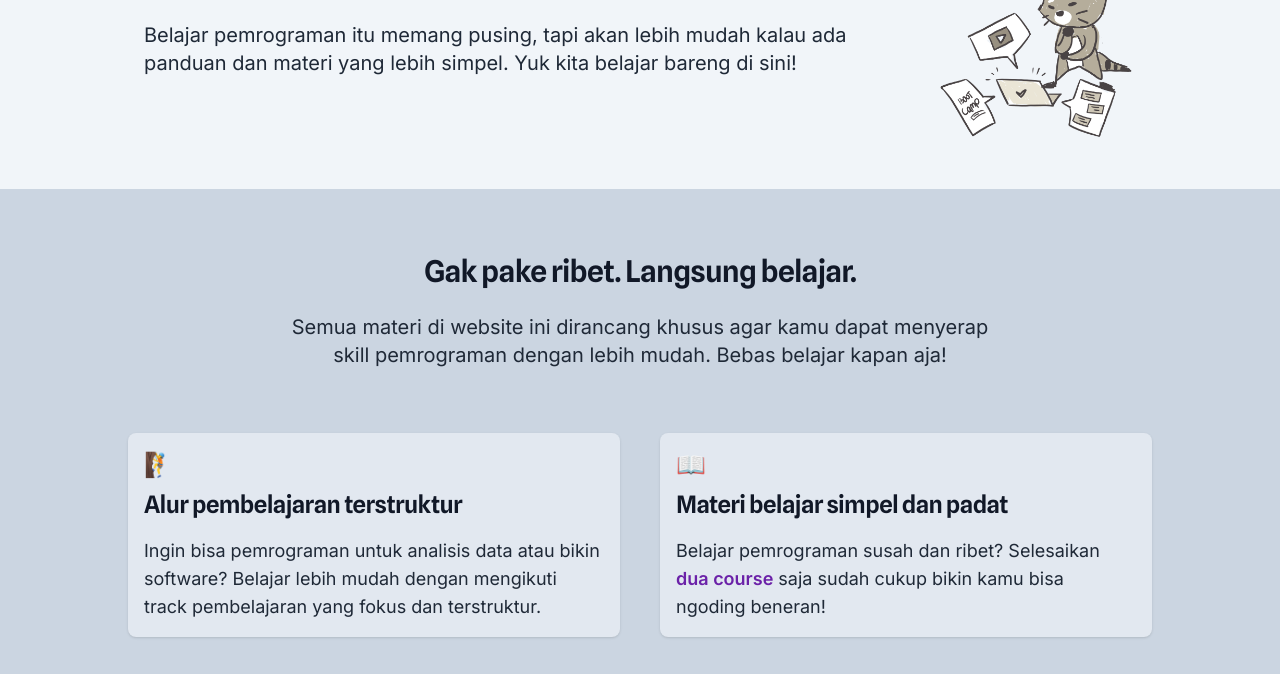
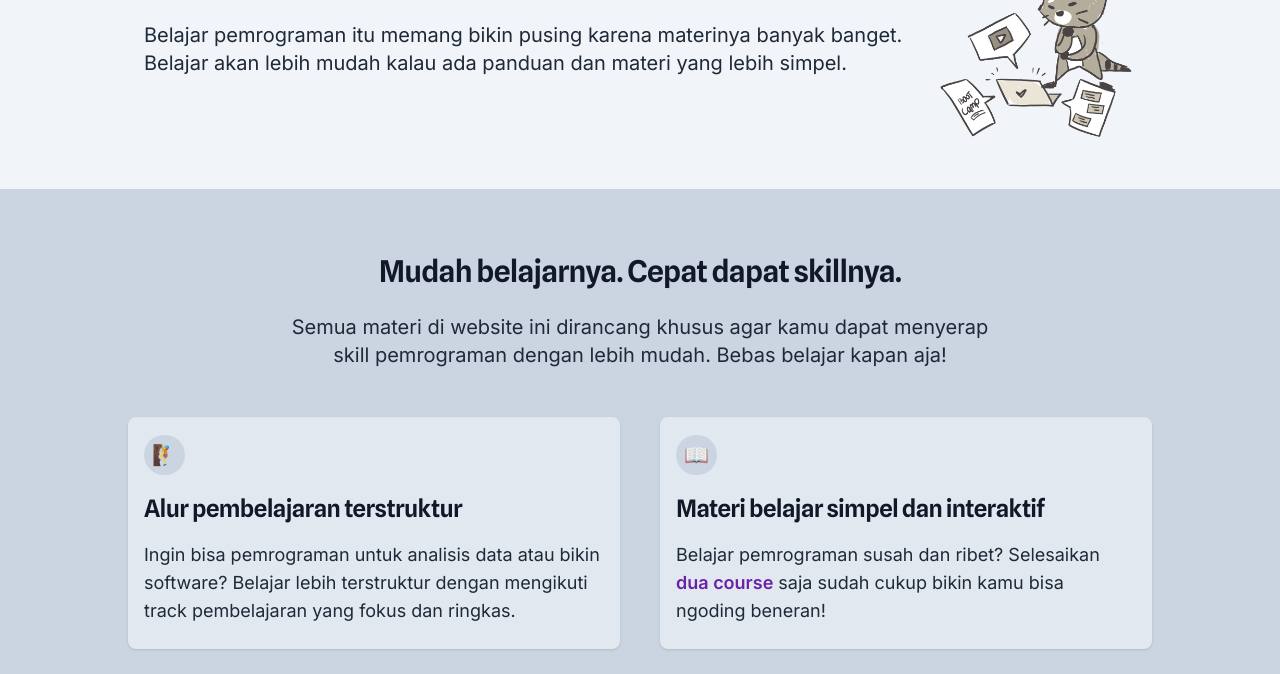
Before and after one commit to ayongulik/web, an Astro site: page / in a window 1280 px wide. Shown: the part 539-1213 px from the top of the page. Built offline with nearby package versions, Linux system fonts and the light colour scheme; Astro itself is replaced by a stand-in of ours.

Commit message:
fix: resolve copy

```diff
--- a/src/pages/index.astro
+++ b/src/pages/index.astro
@@ -12,12 +12,12 @@ const productHighlights = [
     title: "Alur pembelajaran terstruktur",
     description: `
       Ingin bisa pemrograman untuk analisis data atau bikin software?
-      Belajar lebih mudah dengan mengikuti track pembelajaran yang fokus dan terstruktur.
+      Belajar lebih terstruktur dengan mengikuti track pembelajaran yang fokus dan ringkas.
     `,
   },
   {
     icon: "📖",
-    title: "Materi belajar simpel dan padat",
+    title: "Materi belajar simpel dan interaktif",
     description: `
       Belajar pemrograman susah dan ribet?
       Selesaikan <b class="font-semibold text-purple-800">dua course</b> saja sudah cukup bikin kamu bisa ngoding beneran!
@@ -132,9 +132,9 @@ const productHighlights = [
             Bingung belajar pemrograman? Jangan menyerah dulu...
           </h2>
           <p class="text-lg md:text-xl text-gray-800 text-pretty">
-            Belajar pemrograman itu memang pusing, tapi akan lebih mudah kalau
-            ada panduan dan materi yang lebih simpel. Yuk kita belajar bareng di
-            sini!
+            Belajar pemrograman itu memang bikin pusing karena materinya banyak
+            banget. Belajar akan lebih mudah kalau ada panduan dan materi yang
+            lebih simpel.
           </p>
         </div>
         <figure>
@@ -147,12 +147,12 @@ const productHighlights = [
 
       <section class="py-14 md:py-16 bg-slate-300 text-gray-800">
         <header
-          class="max-w-screen-lg mx-auto text-left md:text-center mb-12 md:mb-16 px-4"
+          class="max-w-screen-lg mx-auto text-left md:text-center mb-10 md:mb-12 px-4"
         >
           <h2
             class=`relative text-2xl md:text-3xl font-semibold text-gray-900  mb-4 md:mb-6 tracking-tight font-heading`
           >
-            Gak pake ribet. Langsung belajar.
+            Mudah belajarnya. Cepat dapat skillnya.
           </h2>
           <p class="text-lg md:text-xl text-gray-800 text-balance">
             Semua materi di website ini dirancang khusus agar kamu dapat
@@ -165,8 +165,12 @@ const productHighlights = [
         >
           {
             productHighlights.map((item, index) => (
-              <div class="p-4 shadow bg-slate-200 rounded-lg">
-                <div class="text-xl md:text-2xl mb-2">{item.icon}</div>
+              <div class="py-6 px-4 shadow bg-slate-200 rounded-lg">
+                <div class="mb-6">
+                  <span class="rounded-full p-2 bg-slate-300 text-lg md:text-xl">
+                    {item.icon}
+                  </span>
+                </div>
                 <h2 class="text-xl md:text-2xl font-heading font-semibold mb-3 md:mb-4 text-gray-900 tracking-tight text-balance">
                   {item.title}
                 </h2>
```
